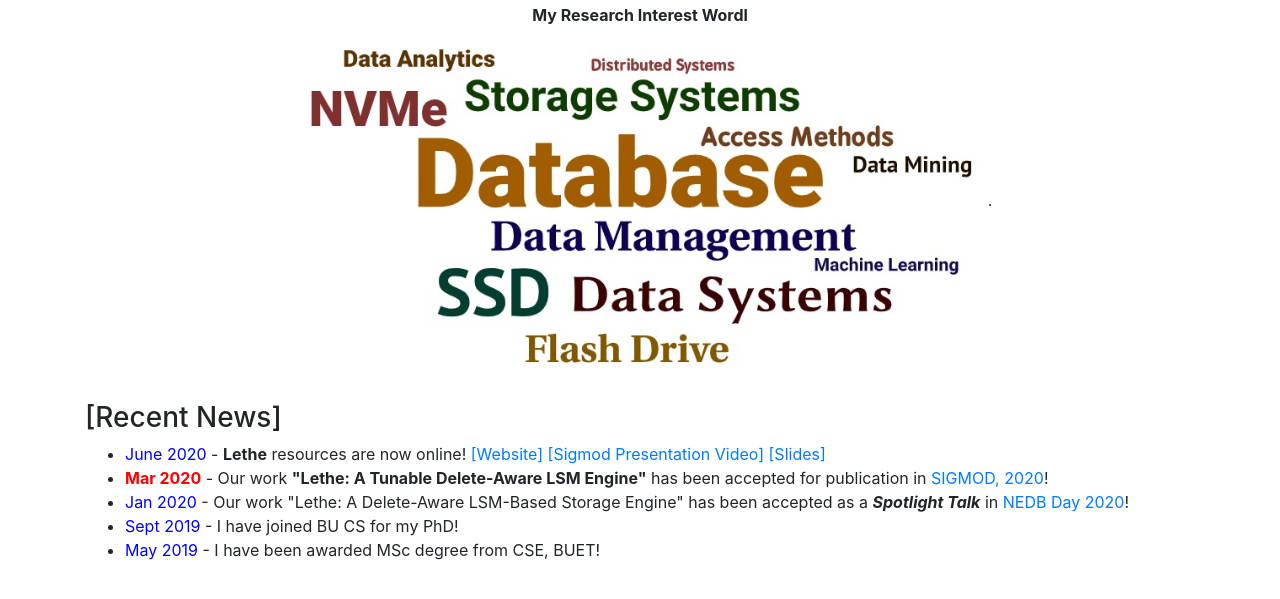
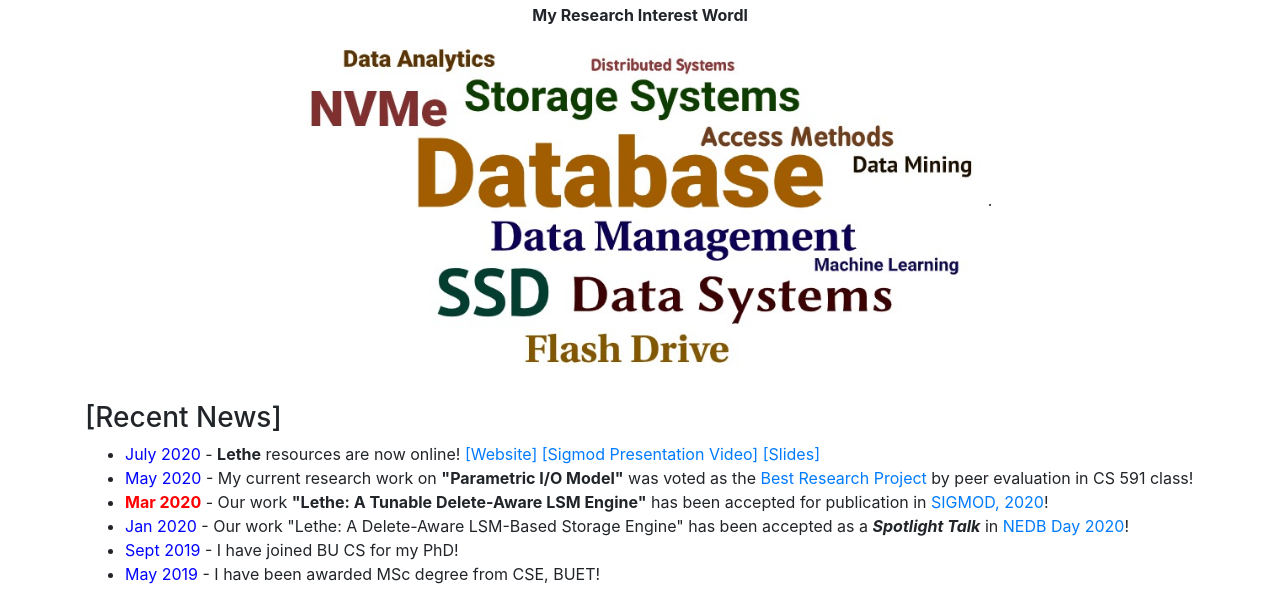
Before and after one commit to tedsotosaliceti001-spec/tedsotosaliceti001-spec.github.io, a plain HTML site: page index.html in a window 1280 px wide. Shown: the part 786-1385 px from the top of the page. Drawn offline with nearby package versions, Linux system fonts and the light colour scheme.

Commit message:
news updated

```diff
--- a/index.html
+++ b/index.html
@@ -100,7 +100,8 @@
 
 				  <h3>[Recent News]</h3>
 				  <ul>
-				  	<li><font color="Blue">June 2020</font> - <b>Lethe</b> resources are now online! <a href="http://disc-projects.bu.edu/lethe/">[Website]</a> <a href="https://www.youtube.com/watch?v=P0qUS2BwATg">[Sigmod Presentation Video]</a> <a href="https://subhadeepsarkar.bitbucket.io/resources/Lethe-slides_SIGMOD.pdf">[Slides]</a></li>
+				  	<li><font color="Blue">July 2020</font> - <b>Lethe</b> resources are now online! <a href="http://disc-projects.bu.edu/lethe/">[Website]</a> <a href="https://www.youtube.com/watch?v=P0qUS2BwATg">[Sigmod Presentation Video]</a> <a href="https://subhadeepsarkar.bitbucket.io/resources/Lethe-slides_SIGMOD.pdf">[Slides]</a></li>
+				  	<li><font color="Blue">May 2020</font> - My current research work on <b>"Parametric I/O Model"</b> was voted as the <a href='pdfs/award_cs591.pdf' target="_blank">Best Research Project</a> by peer evaluation in CS 591 class!</li>
 				  	<li><font color="Red"><b>Mar 2020</b></font> - Our work <b>"Lethe: A Tunable Delete-Aware LSM Engine"</b> has been accepted for publication in <a href="https://sigmod2020.org">SIGMOD, 2020</a>!</li>
 					<li><font color="Blue">Jan 2020</font> - Our work "Lethe: A Delete-Aware LSM-Based Storage Engine" has been accepted as a <b><i>Spotlight Talk</i></b> in <a href="https://mitdbg.github.io/nedbday/2020/">NEDB Day 2020</a>!</li>
 					<li><font color="Blue">Sept 2019</font> - I have joined BU CS for my PhD!</li>
```
